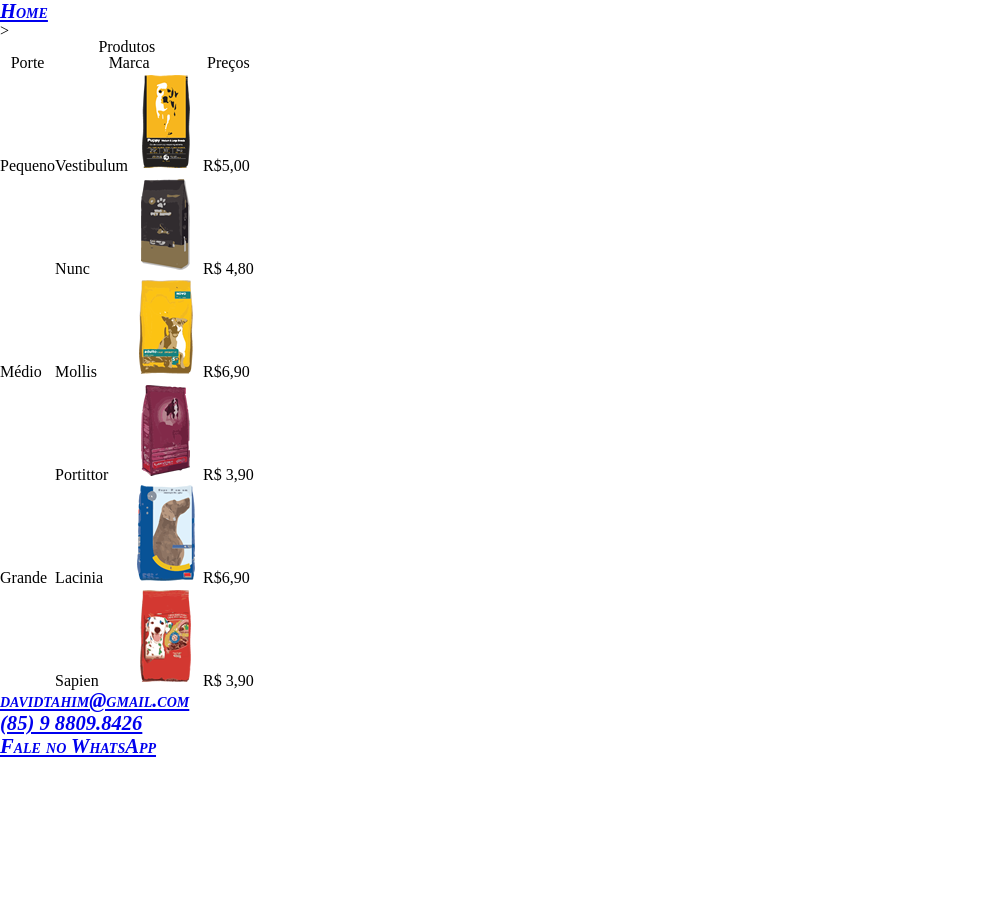
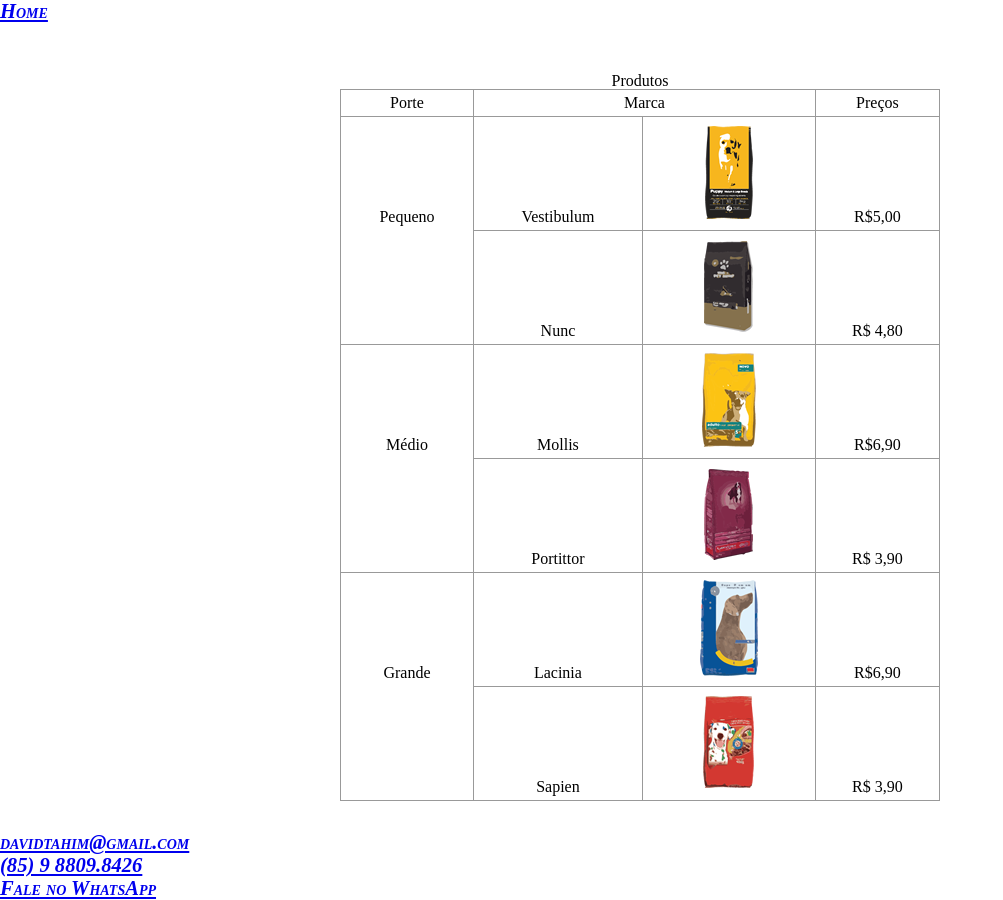
Before and after one commit to davidtahim/turma855novo, a PHP site: page /produtos.html in a window 1280 px wide. Shown: the whole page, without its empty margins (0-1003 px from the left). Before the commit the page ends 757 px from the top, so only its background shows below. Run offline with PHP 8.4, Linux system fonts and the light colour scheme.

Commit message:
trabalhando com tabela

```diff
--- a/css/principal.css
+++ b/css/principal.css
@@ -197,3 +197,17 @@
 #curiosidades dd p a[href="#topo"]:hover {
     background: url(/imagens/seta-voltar-hover.png) no-repeat left center;
 }
+
+/* Página de Produtos */
+
+#produtos table {
+   width: 600px;
+   margin: 50px auto 30px;
+   text-align: center;
+   border-collapse: collapse;
+}
+
+#produtos th, #produtos td {
+    border: #999 solid 1px;
+    padding: 5px;
+}
--- a/produtos.html
+++ b/produtos.html
@@ -13,11 +13,11 @@
 </head>
 
 
-<body>
-    <p><a href="index.html" target="_self">Home</a></p>>
+<body id="produtos">
+    <p><a href="index.html" target="_self">Home</a></p>
     <main>
 
-    <table border="1">
+    <table>
     <caption>Produtos</caption>
     <tr>
         <th>Porte</th>
```
